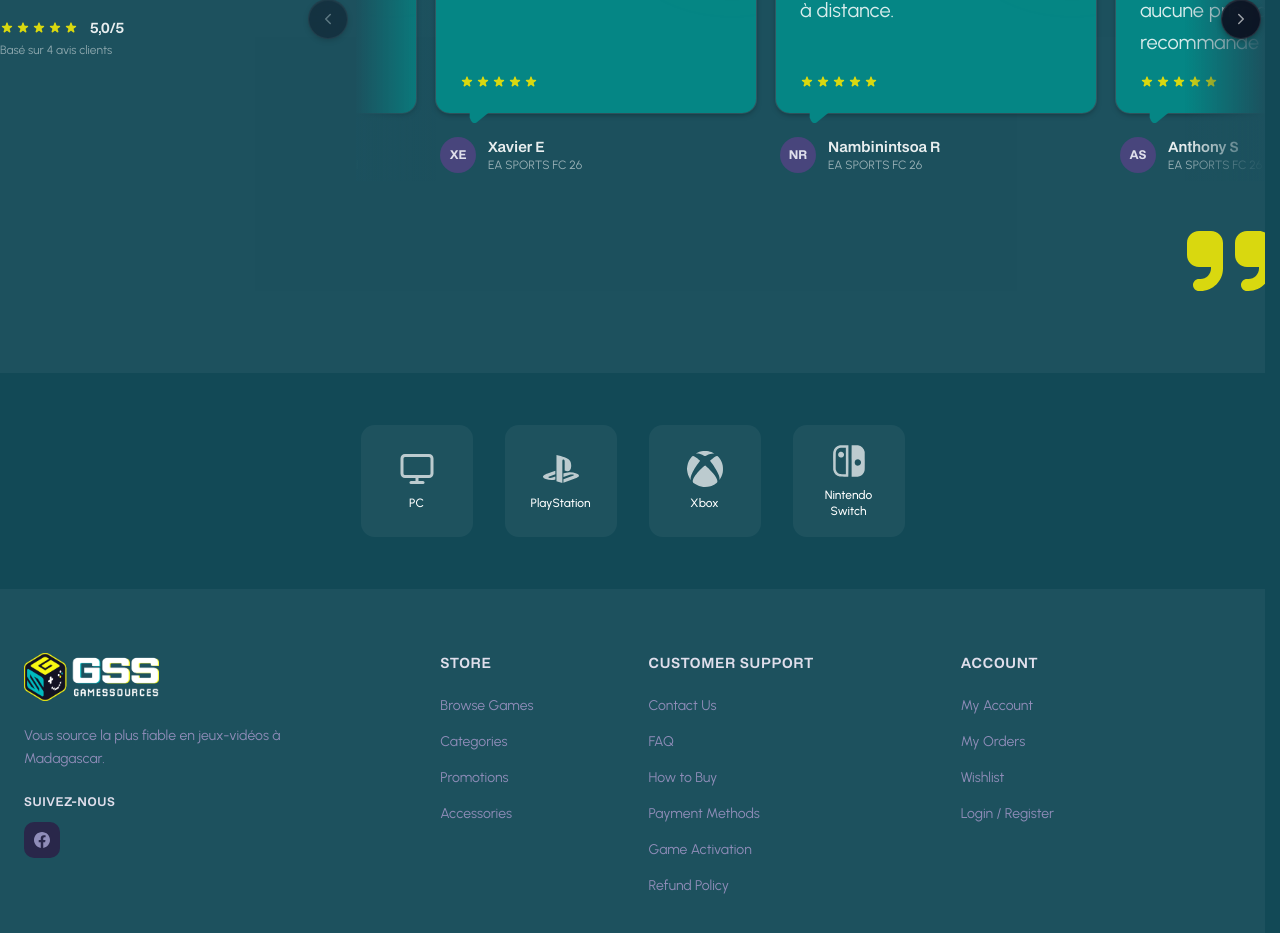
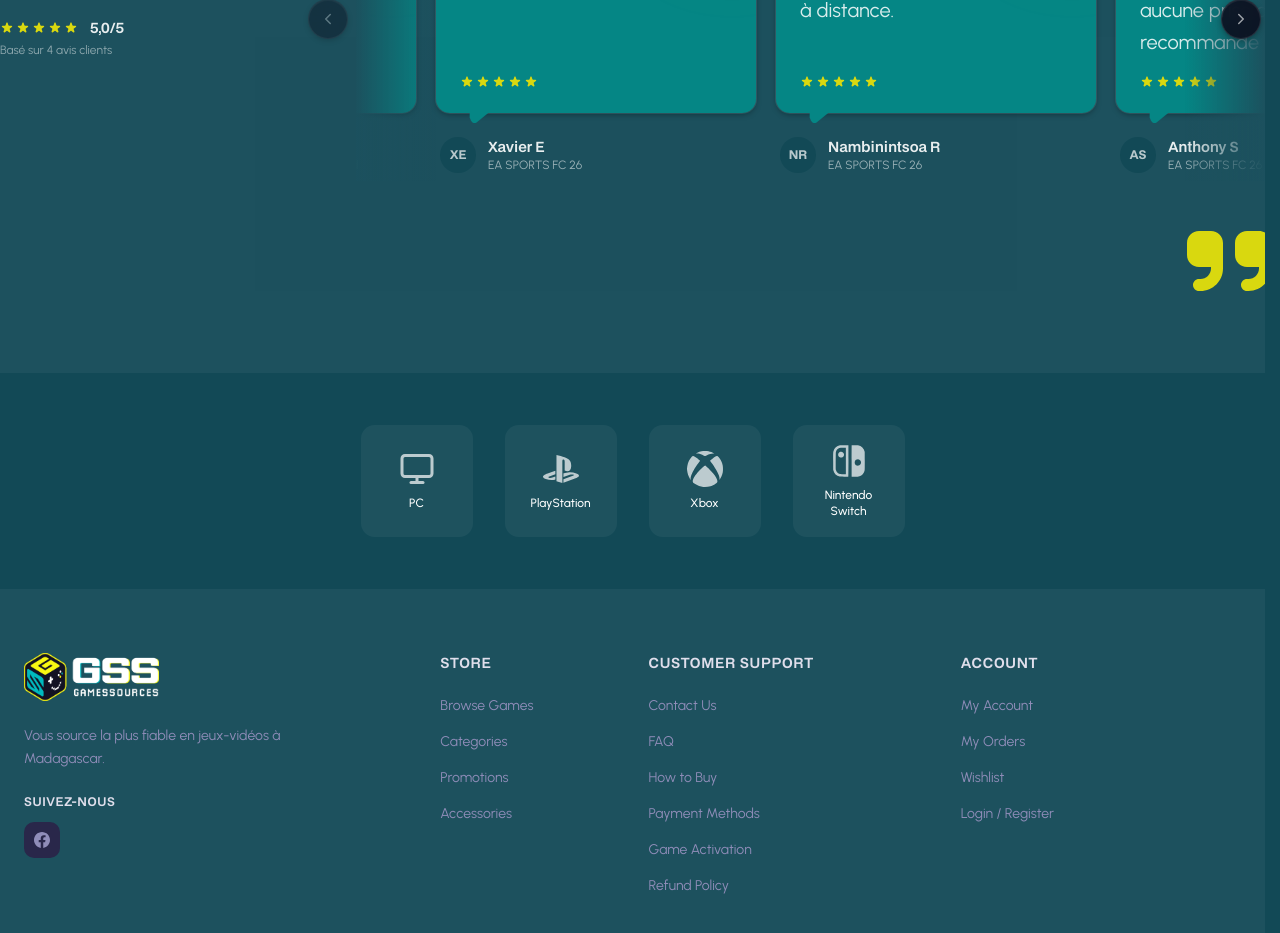
Before and after one commit to Niainatahiry/gss-web-app-front-repo, a React (Vite) app: page / in a window 1280 px wide. Shown: the part 3520-4453 px from the top of the page. Built offline with nearby package versions, Linux system fonts and the light colour scheme.

Commit message:
style(ui): focus du bouton de recherche et avatar de repli sur fond teal

```diff
--- a/src/components/common/Header.jsx
+++ b/src/components/common/Header.jsx
@@ -156,7 +156,9 @@
         shadow-none: the component elevation smudges over the cream input.
         The background gradient is the short cream → yellow blend at the seam,
         scoped to this button and following the input's focus colour.
-        Inset focus ring so keyboard focus never draws a black offset band. */}
+        No focus ring on this button: it renders a near-black inset border on
+        the yellow surface. The plain ring-0 also cancels the component's
+        default ring + black offset band. */}
     <Button
       type="submit"
       shape="none"
@@ -166,8 +168,8 @@
         shadow-none hover:shadow-none
         bg-[linear-gradient(to_right,#f5f5f0,transparent_16px)]
         group-has-[input:focus]:bg-[linear-gradient(to_right,#fff,transparent_16px)]
-        focus-visible:ring-2 focus-visible:ring-inset focus-visible:ring-primary-700
-        focus-visible:ring-offset-0
+        focus-visible:ring-0 focus-visible:ring-offset-0
+        active:scale-100
       "
     >
       <Search
--- a/src/components/ui/UserAvatar.jsx
+++ b/src/components/ui/UserAvatar.jsx
@@ -56,8 +56,8 @@
             className="w-9 h-9 rounded-full object-cover"
           />
         ) : (
-          <div className="w-9 h-9 rounded-full bg-primary-500 flex items-center justify-center">
-            <span className="font-display text-xs font-bold text-primary-100">
+          <div className="w-9 h-9 rounded-full bg-tertiary-550 flex items-center justify-center">
+            <span className="font-display text-xs font-bold text-white/70">
               {initials}
             </span>
           </div>
```
